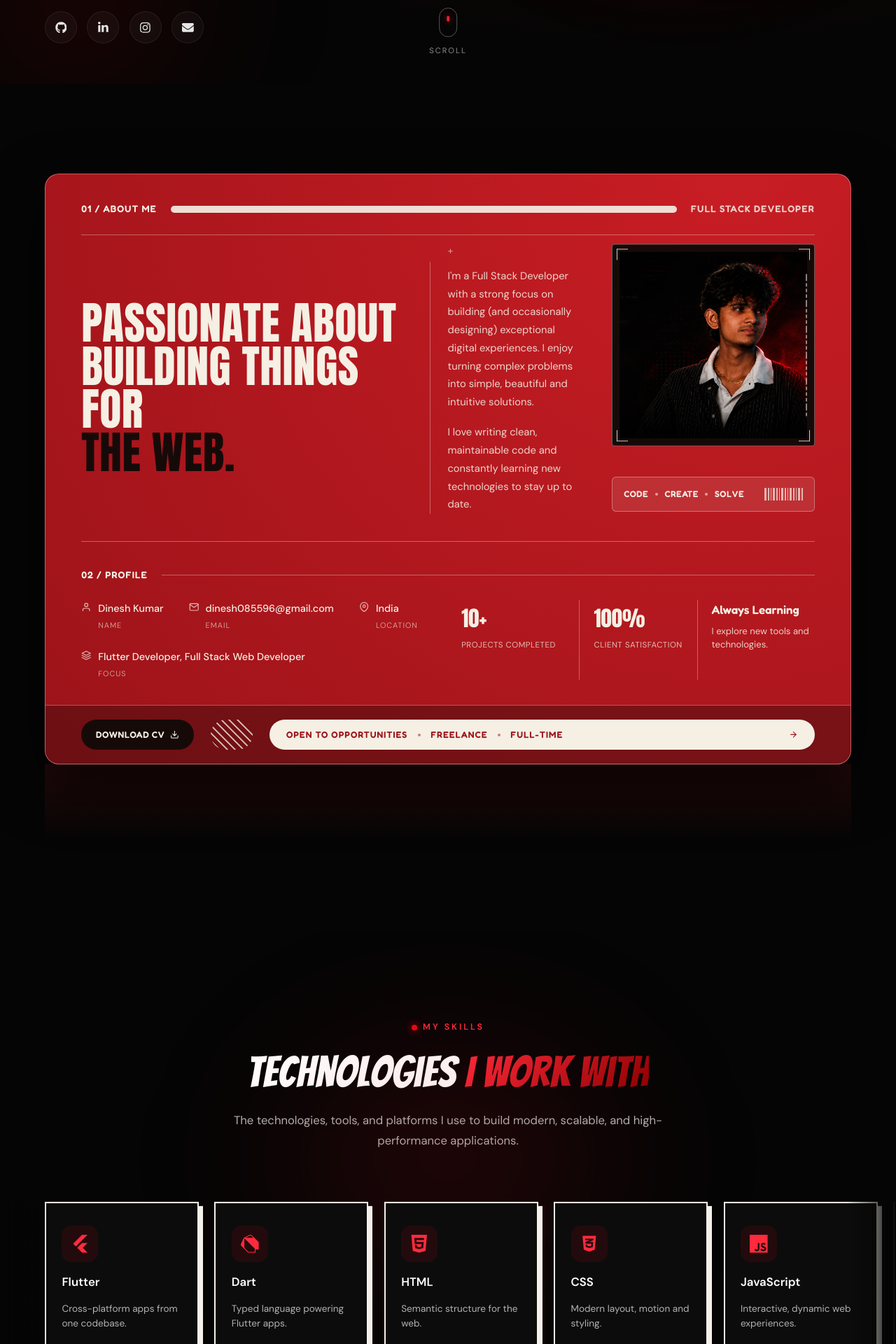
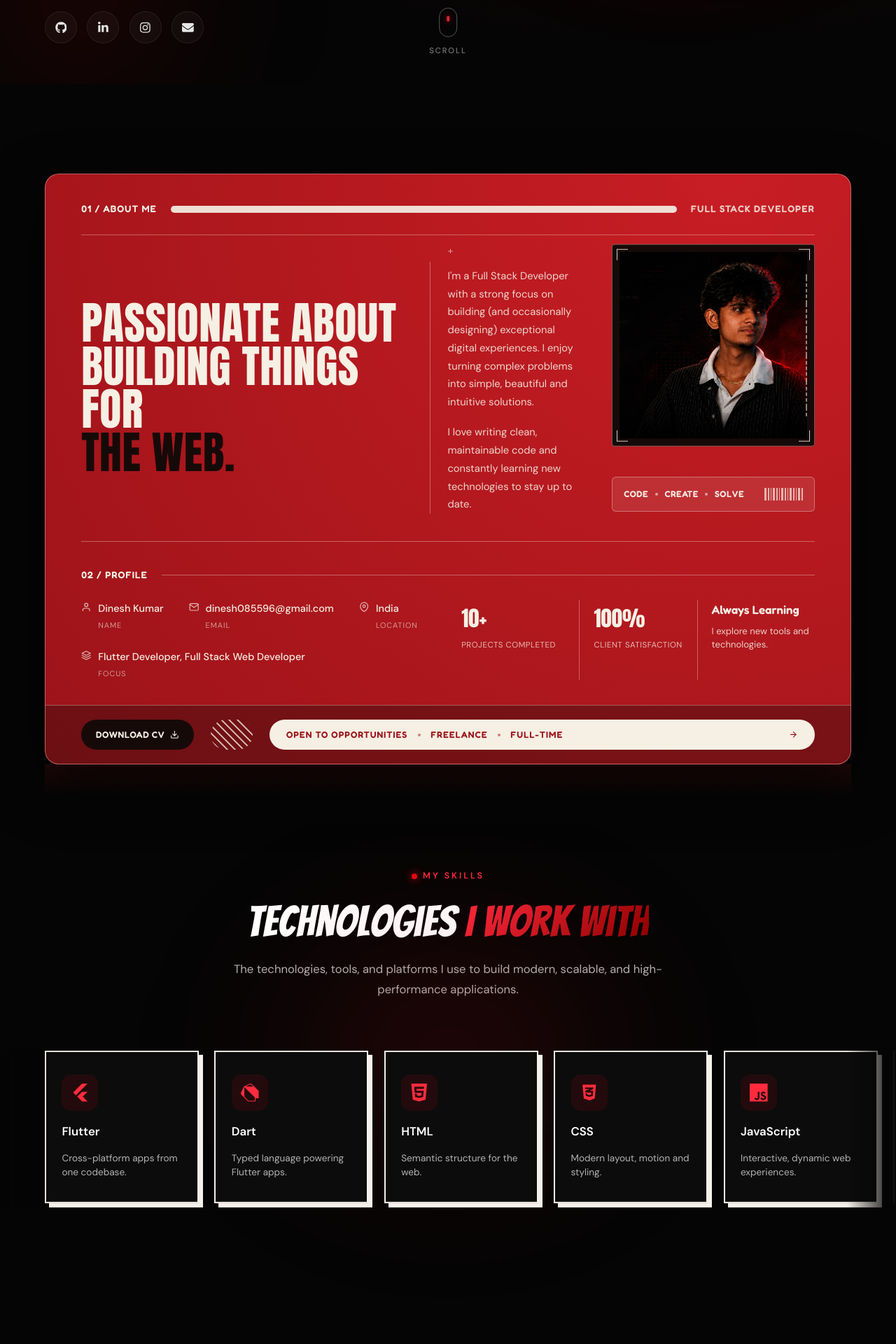
Before and after one commit to Dinesh200423/dineshportfolio, a React (Vite) app: page / in a window 1280 px wide. Shown: the part 680-2600 px from the top of the page at 70% size. Built offline with nearby package versions, Linux system fonts and the light colour scheme.

Commit message:
Tighten spacing between About and Skills sections
Reduced the about-transition fade height, About's bottom padding,
and Skills' top padding, which were stacking to create a large dead
zone of empty black space before the "Technologies I Work With"
heading.

```diff
--- a/src/components/About.css
+++ b/src/components/About.css
@@ -1,5 +1,6 @@
 .about-section {
   position: relative;
+  padding-bottom: clamp(1.5rem, 3vw, 2.5rem);
 }
 
 /* ============================================================
@@ -382,7 +383,7 @@
 
 /* ---- soft bridge between the red poster and the black section bg ---- */
 .about-transition {
-  height: clamp(60px, 10vw, 110px);
+  height: clamp(28px, 4vw, 48px);
   margin-top: -1px;
   background: linear-gradient(to bottom, rgba(200, 29, 36, 0.16), transparent);
   pointer-events: none;
--- a/src/components/Skills.css
+++ b/src/components/Skills.css
@@ -1,6 +1,7 @@
 .skills-section {
   position: relative;
   overflow: hidden;
+  padding-top: clamp(2.5rem, 5vw, 4rem);
 }
 .skills-glow {
   top: 10%;
```
